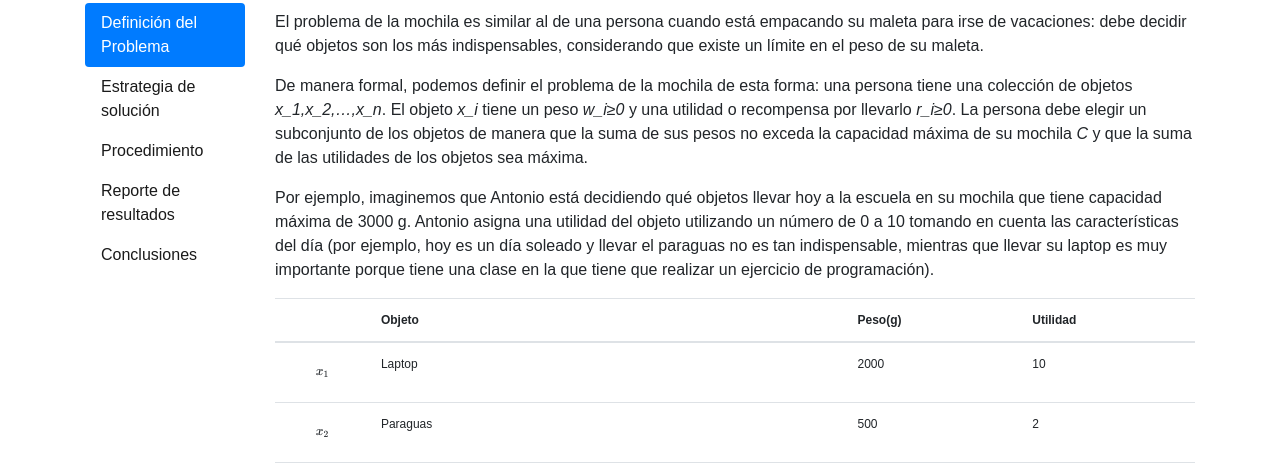
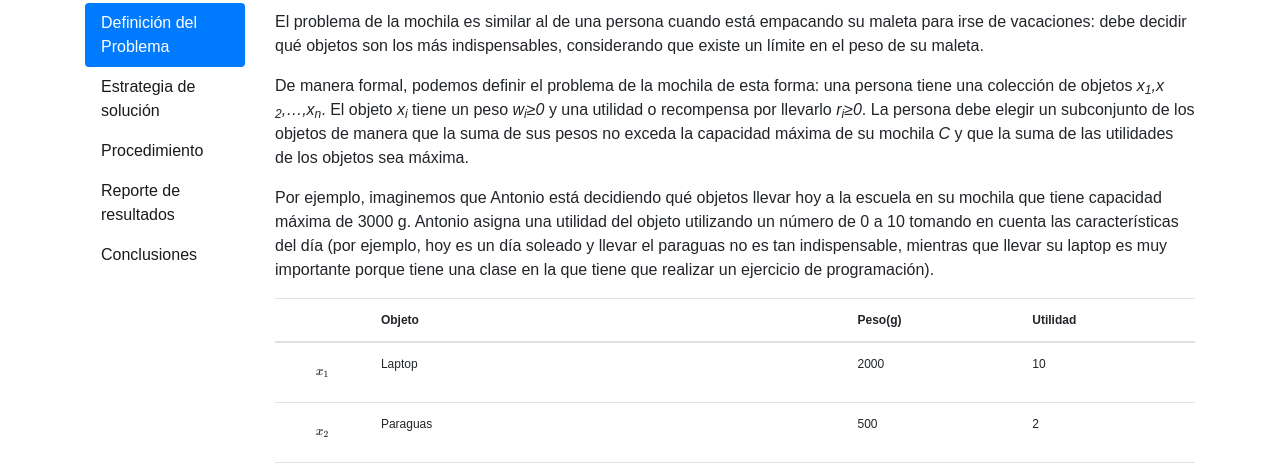
Before and after one commit to enriquemosso65/PAPIME1, a plain HTML site: page proyecto4.html in a window 1280 px wide. Both pictures are taken after a click on the tab "Definición del Problema". Shown: the part 334-800 px from the top of the page. Drawn offline with nearby package versions, Linux system fonts and the light colour scheme.

Commit message:
fix ecuacion

```diff
--- a/proyecto4.html
+++ b/proyecto4.html
@@ -127,8 +127,9 @@
                         <div class="tab-pane fade" id="defpro" role="tabpanel" aria-labelledby="defpro-tab">
                             <h2>Definición del Problema</h2>
                             <p>El problema de la mochila es similar al de una persona cuando está empacando su maleta para irse de vacaciones: debe decidir qué objetos son los más indispensables, considerando que existe un límite en el peso de su maleta.   </p>
-                            <p>De manera formal, podemos definir el problema de la mochila de esta forma: una persona tiene una colección de objetos <i>x_1,x_2,…,x_n</i>. El objeto <i>x_i</i> tiene un peso <i>w_i≥0</i> y una utilidad o recompensa por llevarlo <i>r_i≥0</i>. La persona debe elegir un subconjunto de los objetos de manera que la suma de sus pesos no exceda la capacidad máxima de su mochila <i>C</i> y que la suma de las utilidades de los objetos sea máxima. </p>
+                            <p>De manera formal, podemos definir el problema de la mochila de esta forma: una persona tiene una colección de objetos <i>x<sub>1</sub>,x <sub>2</sub>,…,x<sub>n</sub></i>. El objeto <i>x<sub>i</sub></i> tiene un peso <i>w<sub>i</sub>≥0</i> y una utilidad o recompensa por llevarlo <i>r<sub>i</sub>≥0</i>. La persona debe elegir un subconjunto de los objetos de manera que la suma de sus pesos no exceda la capacidad máxima de su mochila <i>C</i> y que la suma de las utilidades de los objetos sea máxima. </p>
                             <p>Por ejemplo, imaginemos que Antonio está decidiendo qué objetos llevar hoy a la escuela en su mochila que tiene capacidad máxima de 3000 g. Antonio asigna una utilidad del objeto utilizando un número de 0 a 10 tomando en cuenta las características del día (por ejemplo, hoy es un día soleado y llevar el paraguas no es tan indispensable, mientras que llevar su laptop es muy importante porque tiene una clase en la que tiene que realizar un ejercicio de programación). </p>
+
                             <div >
                                 <table class="table table-hover">
                                     <thead>
```
